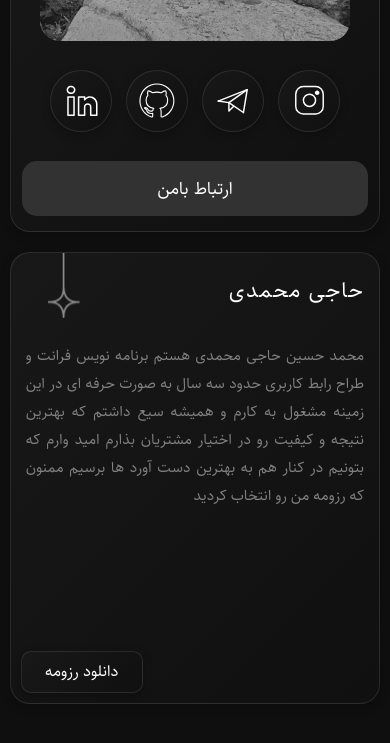
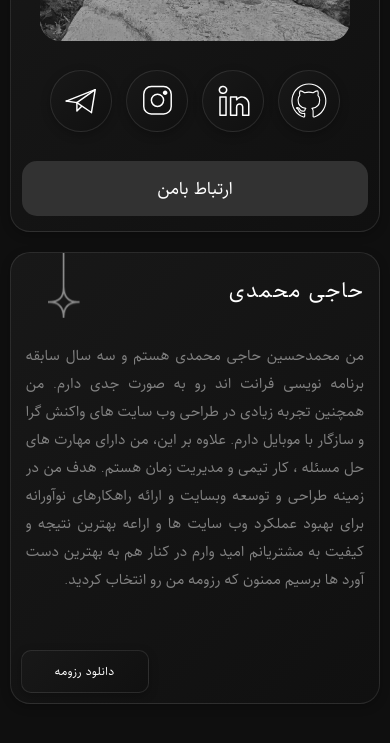
Before and after one commit to hajimohammadi-100/react_resume_website, a React (Create React App) app: page /about in a window 390 px wide. Shown: the part 534-1277 px from the top of the page. Built offline with nearby package versions, Linux system fonts and the light colour scheme.

Commit message:
change pdf resume , add social media , change skills data

```diff
--- a/src/assets/pdf/index.js
+++ /dev/null
@@ -1 +0,0 @@
-export { default as ResumePdf } from "./resumePdf.pdf";
--- a/src/assets/styles/about.css
+++ b/src/assets/styles/about.css
@@ -41,13 +41,16 @@
 .downloadButton {
     position: absolute;
     height: 40px;
-    width: 120px;
+    min-width: 100px;
+    width: auto;
     border-radius: 10px;
+    padding: 3px 13px;
     bottom: 10px;
     cursor: pointer;
 }
 
-.downloadButton p {
+.downloadButton a {
+    white-space: nowrap;
     font-size: 14px !important;
     letter-spacing: 0.4px;
 }
@@ -316,11 +319,10 @@
 
     .downloadButton {
         height: 35px;
-        width: 110px;
     }
 
-    .downloadButton p {
-        font-size: 13px !important;
+    .downloadButton a {
+        font-size: 14px !important;
     }
 
     /* aboutInfo content */
@@ -457,17 +459,16 @@
     }
 
     .aboutTextCaption {
-        padding: 20px 15px 0;
-        line-height: 26px !important;
+        padding: 10px 15px 0;
+        line-height: 25px !important;
         font-size: 15px !important;
     }
 
     .downloadButton {
         height: 35px;
-        width: 110px;
     }
 
-    .downloadButton p {
+    .downloadButton a {
         font-size: 13px !important;
     }
 
@@ -557,17 +558,16 @@
     }
 
     .aboutTextCaption {
-        padding: 25px 15px 0;
+        padding: 25px 15px 60px;
         line-height: 29px !important;
         font-size: 17px !important;
     }
 
     .downloadButton {
         height: 40px;
-        width: 120px;
     }
 
-    .downloadButton p {
+    .downloadButton a {
         font-size: 14px !important;
     }
 
@@ -707,17 +707,16 @@
     }
 
     .aboutTextCaption {
-        padding: 23px 15px 0;
+        padding: 23px 15px 65px;
         line-height: 26px !important;
         font-size: 16px !important;
     }
 
     .downloadButton {
         height: 40px;
-        width: 120px;
     }
 
-    .downloadButton p {
+    .downloadButton a {
         font-size: 13px !important;
     }
 
@@ -778,18 +777,17 @@
     }
 
     .aboutTextCaption {
-        padding: 20px 15px 0;
+        padding: 20px 15px 60px;
         line-height: 28px !important;
         font-size: 15px !important;
     }
 
     .downloadButton {
-        height: 40px;
-        width: 120px;
+        height: 35px;
     }
 
-    .downloadButton p {
-        font-size: 13px !important;
+    .downloadButton a {
+        font-size: 12px !important;
     }
 
     /* aboutInfo content */
@@ -872,17 +870,16 @@
     }
 
     .aboutTextCaption {
-        padding: 20px 15px 0;
+        padding: 20px 15px 60px;
         line-height: 25px !important;
         font-size: 14px !important;
     }
 
     .downloadButton {
         height: 36px;
-        width: 110px;
     }
 
-    .downloadButton p {
+    .downloadButton a {
         font-size: 12px !important;
     }
 
--- a/src/assets/styles/skills.css
+++ b/src/assets/styles/skills.css
@@ -30,7 +30,7 @@
 .skillTitle {
     position: absolute;
     text-align: center;
-    white-space: pre-wrap;
+    white-space: nowrap;
     font-size: 19px !important;
     top: -25px;
     left: 50%;
--- a/src/components/About/AboutTextBox.jsx
+++ b/src/components/About/AboutTextBox.jsx
@@ -5,7 +5,7 @@ import { Box, Link, Typography } from '@mui/material';
 import { styleBoxs } from "../../constants/styleBoxs";
 import style from "../../assets/styles/style.module.css";
 import { Icon2, Icon1 } from "../../assets/icons";
-import { ResumePdf } from '../../assets/pdf';
+import ResumePdf from "../../assets/pdf/index.pdf"
 
 const AboutTextBox = () => {
     const theme = useTheme();
@@ -25,8 +25,8 @@ const AboutTextBox = () => {
             <Typography className='aboutTextCaption' sx={{ color: theme.palette.textColor }}>
                 {
                     language === "Pe" ?
-                        "محمد حسین حاجی محمدی هستم برنامه نویس فرانت و طراح رابط کاربری حدود سه سال به صورت حرفه ای در این زمینه مشغول به کارم و همیشه سیع داشتم که بهترین نتیجه و کیفیت رو در اختیار مشتریان بذارم امید وارم که بتونیم در کنار هم به بهترین دست آورد ها برسیم ممنون که رزومه من رو انتخاب کردید" :
-                        "I am Mohammad Hossein Haji Mohammadi, a front-end programmer and user interface designer. I have been working professionally in this field for about three years, and I always try to provide the best results and quality to customers. I hope that we can work together to I got the best. Thank you for choosing my resume"
+                        "من محمدحسین حاجی محمدی هستم و سه سال سابقه برنامه نویسی فرانت اند رو به صورت جدی دارم. من همچنین تجربه زیادی در طراحی وب سایت های واکنش گرا و سازگار با موبایل دارم. علاوه بر این، من دارای مهارت های حل مسئله ، کار تیمی و مدیریت زمان هستم. هدف من در زمینه طراحی و توسعه وبسایت و ارائه راهکارهای نوآورانه برای بهبود عملکرد وب سایت ها و اراعه بهترین نتیجه و کیفیت به مشتریانم امید وارم در کنار هم به بهترین دست آورد ها برسیم ممنون که رزومه من رو انتخاب کردید." :
+                        "I am Mohammad Hossein Haji Mohammadi and I have three years of serious experience in front-end programming. I also have extensive experience in designing responsive and mobile-friendly websites. Additionally, I possess problem-solving skills, teamwork abilities, and time management skills. My goal is to design and develop websites and provide innovative solutions to improve website performance. I hope that together we can achieve the best results and quality for our clients. Thank you for considering my resume."
                 }
             </Typography>
             <Box
--- a/src/constants/profiles.js
+++ b/src/constants/profiles.js
@@ -11,6 +11,16 @@ import {
 
 export const profiles = [
     {
+        path: "https://github.com/mhhm-100",
+        lightIcon: <Icon17/>,
+        darkIcno: <Icon21/>
+    },
+    {
+        path: "https://www.linkedin.com/in/mhhmohammadi",
+        lightIcon: <Icon18/>,
+        darkIcno: <Icon22/>
+    },
+    {
         path: "https://www.instagram.com/mhhmohammadi/",
         lightIcon: <Icon15/>,
         darkIcno: <Icon19/>
@@ -19,15 +29,5 @@ export const profiles = [
         path: "https://t.me/hajimohammadi",
         lightIcon: <Icon16/>,
         darkIcno: <Icon20/>
-    },
-    {
-        path: "https://github.com/mhhm-100",
-        lightIcon: <Icon17/>,
-        darkIcno: <Icon21/>
-    },
-    {
-        path: "https://www.linkedin.com/in/mhhmohammadi",
-        lightIcon: <Icon18/>,
-        darkIcno: <Icon22/>
     }
 ]
--- a/src/constants/skillsData.js
+++ b/src/constants/skillsData.js
@@ -48,7 +48,7 @@ export const skills = [
         skillNum: "87"
     },
     {
-        skill:"Mui",
+        skill:"Material-UI",
         skillNum: "86"
     },
     {
@@ -86,13 +86,5 @@ export const skills = [
     {
         skill:"Ionic",
         skillNum: "60"
-    },
-    {
-        skill:"angular",
-        skillNum: "55"
-    },
-    {
-        skill:"TypeScript",
-        skillNum: "55"
-    },
+    }
 ]
```
Also changed, not shown: 2 other files (tests, documents, lock files or other folders).
